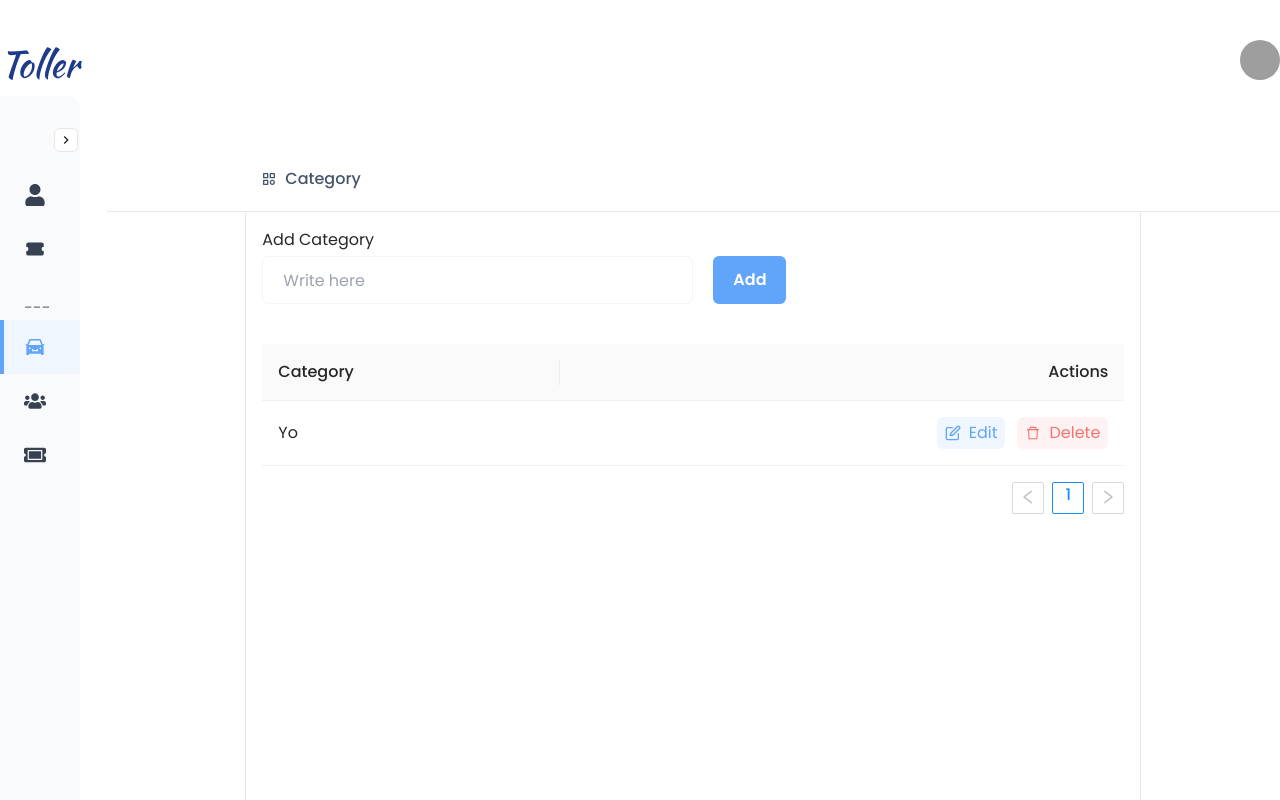
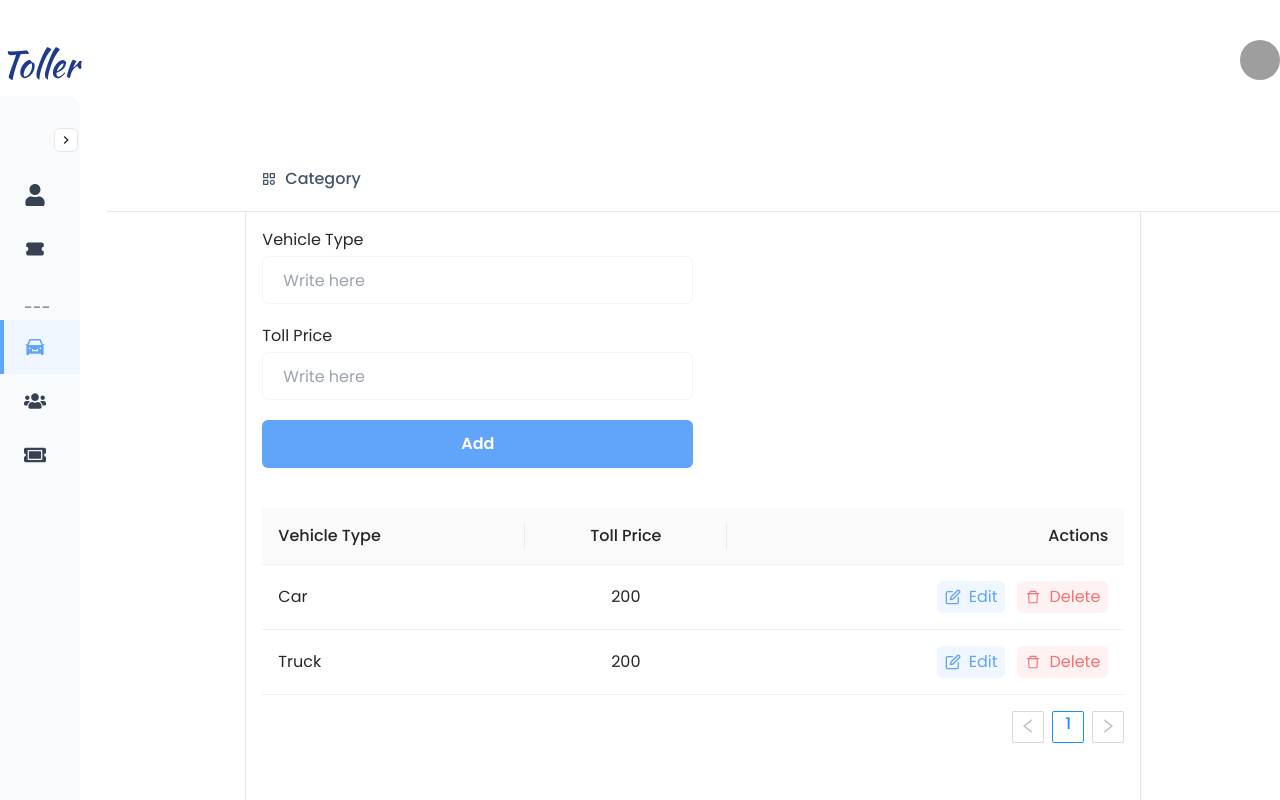
Before and after one commit to Mahadi92/toller, a Next.js app: page /dashboard/toll in a window 1280 px wide. Shown: the top 800 px of the page. Built offline with nearby package versions, Linux system fonts and the light colour scheme; grey boxes are pictures that could not be loaded.

Commit message:
toll page modification

```diff
--- a/src/pages/dashboard/toll.tsx
+++ b/src/pages/dashboard/toll.tsx
@@ -13,21 +13,22 @@ import InputField from "@/components/InputField";
 const { Column } = Table;
 
 interface Inputs {
-  category: string;
+  vehicleType: string;
+  toll: string;
 }
 
-const categoryData = [
-  {
-    category: "Yo",
-    id: "123456789",
-  },
+const vehicleData = [
+  { id: "11", vehicleType: "Car", toll: "200" },
+  { id: "22", vehicleType: "Truck", toll: "200" },
 ];
 
 const Toll = () => {
   const [isOpenModal, setIsOpenModal] = useState(false);
+  const [editedToll, setEditedToll] = useState({ vehicleType: "", toll: "" });
 
   const validationSchema = Yup.object().shape({
-    category: Yup.string().required().label("Category"),
+    vehicleType: Yup.string().required().label("Vehicle type"),
+    toll: Yup.string().required().label("Toll"),
   });
 
   const {
@@ -55,34 +56,57 @@ const Toll = () => {
           {/* --------------- Add Category ---------------- */}
           <form
             onSubmit={handleSubmit(onAddCategorySubmit)}
-            className="flex items-end gap-5"
+            className="w-full md:w-1/2 grid gap-5"
           >
-            <div className="w-4/6 lg:w-3/6">
             <InputField
               type="text"
               name=""
-                label="Add Category"
+              label="Vehicle Type"
               placeholder="Write here"
+              hasError={Boolean(errors.vehicleType)}
+              helperText={errors.vehicleType?.message}
+              rest={register("vehicleType")}
             />
-            </div>
+            <InputField
+              type="text"
+              name="toll"
+              label="Toll Price"
+              placeholder="Write here"
+              hasError={Boolean(errors.toll)}
+              helperText={errors.toll?.message}
+              rest={register("toll")}
+            />
             <button className="px-5 text-white font-semibold rounded-md h-input bg-primary">
               Add
             </button>
           </form>
 
-          {/* ---------------- category table ----------------------- */}
+          {/* ---------------- Toll table ----------------------- */}
           <div className="w-full py-10">
-            <Table dataSource={categoryData}>
-              <Column title="Category" dataIndex="category" key="category" />
+            <Table dataSource={vehicleData}>
+              <Column
+                title="Vehicle Type"
+                dataIndex="vehicleType"
+                key="vehicleType"
+              />
+              <Column
+                title="Toll Price"
+                dataIndex="toll"
+                key="toll"
+                align="center"
+              />
               <Column
                 title="Actions"
                 key="id"
                 align="right"
-                render={() => {
+                render={(toll) => {
                   return (
                     <div className="flex justify-end items-center gap-3">
                       <button
-                        onClick={() => setIsOpenModal(true)}
+                        onClick={() => {
+                          setEditedToll(toll);
+                          setIsOpenModal(true);
+                        }}
                         className="flex justify-center items-center gap-2 bg-blue-50 rounded-md px-2 py-1 text-blue-400 text-base"
                       >
                         <FiEdit /> <span className="hidden lg:block">Edit</span>
@@ -100,24 +124,35 @@ const Toll = () => {
         </div>
       </div>
       <Modal
-        title="Edit category"
+        title="Edit Vehicle or toll"
         visible={isOpenModal}
         onCancel={() => setIsOpenModal(false)}
         footer={null}
       >
         <form
-          onSubmit={handleSubmit(handleEditCategory)}
-          className="flex items-end gap-5"
+          onSubmit={handleSubmit(onAddCategorySubmit)}
+          className="w-full grid gap-5"
         >
-          <div className="w-5/6">
           <InputField
             type="text"
-              name="category"
-              defaultValue={"lol"}
-              label="Edit Category"
+            defaultValue={editedToll.vehicleType}
+            name="vehicleType"
+            label="Vehicle Type"
             placeholder="Write here"
+            hasError={Boolean(errors.vehicleType)}
+            helperText={errors.vehicleType?.message}
+            rest={register("vehicleType")}
           />
-          </div>
+          <InputField
+            type="text"
+            defaultValue={editedToll.toll}
+            name="toll"
+            label="Toll Price"
+            placeholder="Write here"
+            hasError={Boolean(errors.toll)}
+            helperText={errors.toll?.message}
+            rest={register("toll")}
+          />
           <button className="px-5 text-white font-semibold rounded-md h-input bg-primary">
             Update
           </button>
```
Lines whose indentation alone changed are shown as unchanged.
